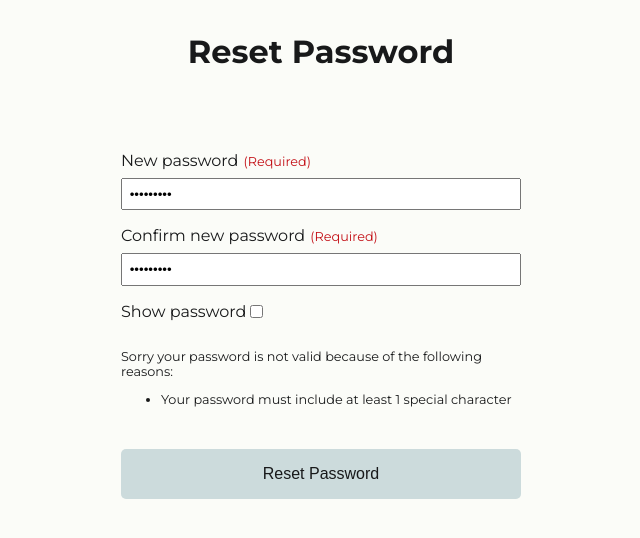
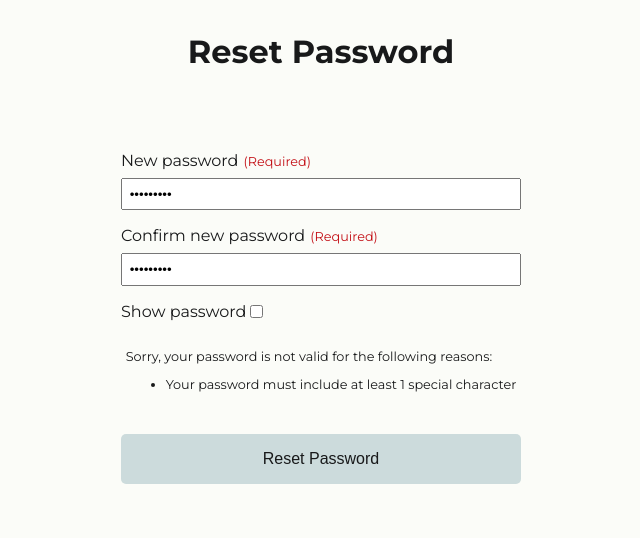
Before and after one commit to louiseka/password-reset, a React (Vite) app: page / in a window 1280 px wide. Both pictures are taken after typing "Sample123", "Sample123" into the empty fields and a click on the button "Reset Password". Shown: the top 538 px of the page, without its empty margins (319-959 px from the left). Built offline with nearby package versions, Linux system fonts and the light colour scheme.

Commit message:
Updating wording

```diff
--- a/src/App.tsx
+++ b/src/App.tsx
@@ -74,7 +74,7 @@ function App() {
     <>
       <h1> Reset Password</h1>
       {isSuccessful &&
-        <p>You have successfuly updated your password</p>
+        <p className="success-message">You have successfuly updated your password</p>
       }
       {!isSuccessful &&
         <form id="password-form" onSubmit={handleSubmit}>
@@ -101,7 +101,7 @@ function App() {
           </fieldset>
 
           <fieldset className="show-pass-section">
-            <label htmlFor="show-password">{passwordVisibility ? "Hide password" : "Show password"}</label>
+            <label htmlFor="show-password">Show password</label>
             <input type="checkbox" id="show-password" name="show-password" onChange={handleVisbility} />
           </fieldset>
 
@@ -118,7 +118,7 @@ function App() {
           }
           {errors.length > 0 &&
             <div className="req-section" id="error-messages">
-              <p>Sorry your password is not valid because of the following reasons: </p>
+              <p>Sorry, your password is not valid for the following reasons: </p>
               <ul>
                 {errors.map((error, index) =>
                   <li key={index}>{error}</li>
```
